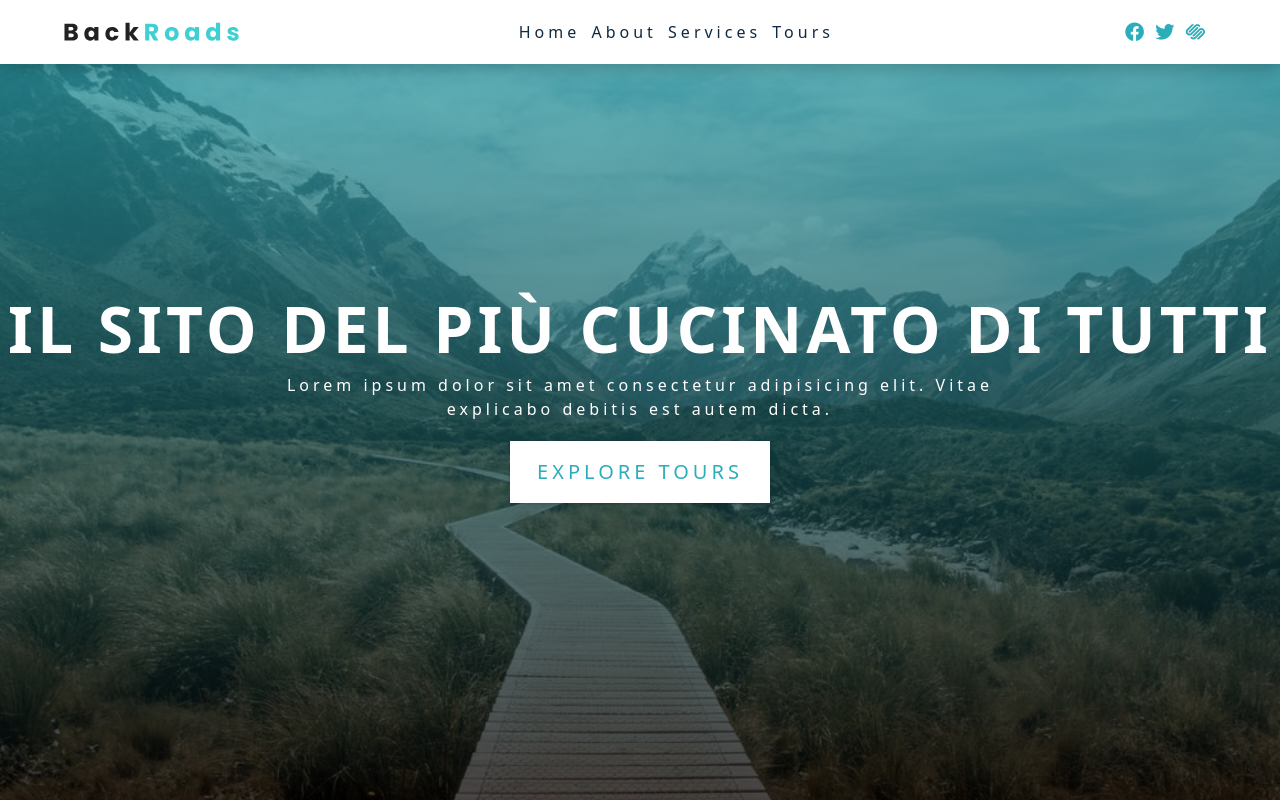
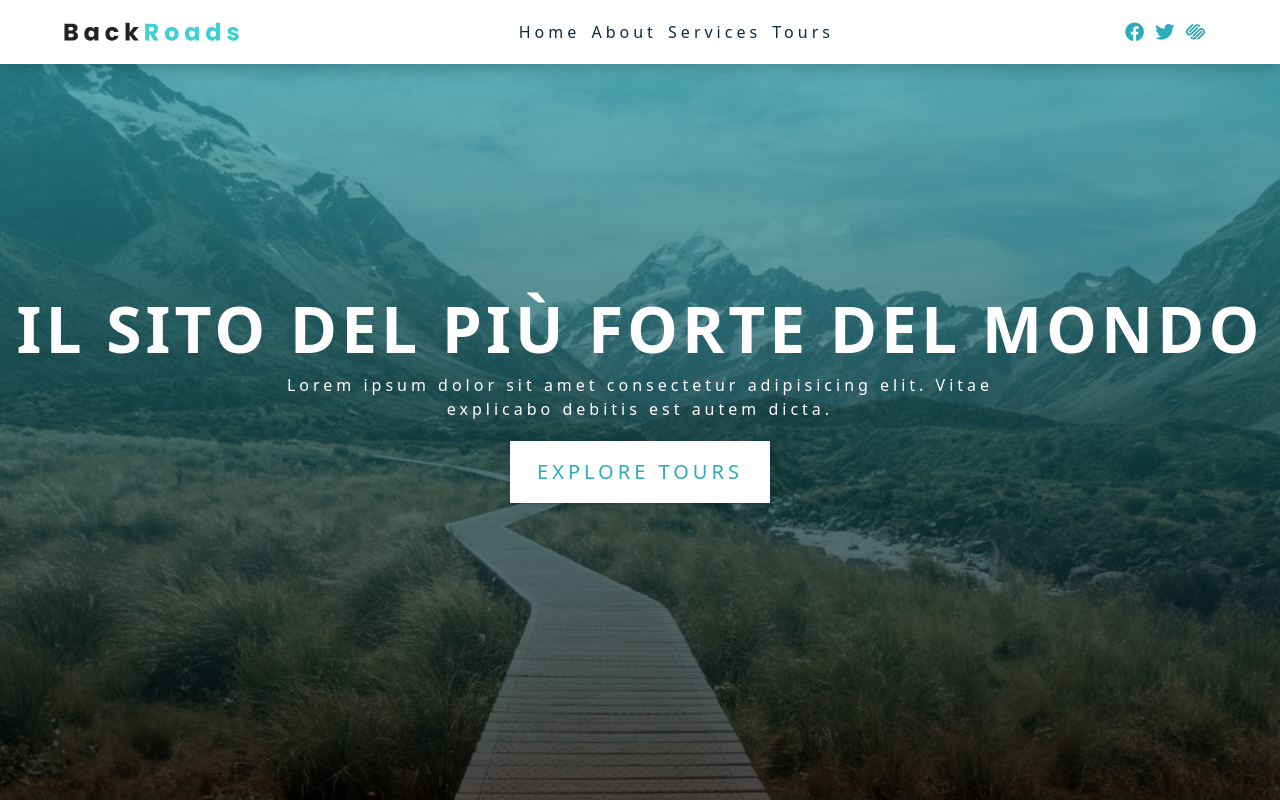
Before and after one commit to blackmamba17/backroads-app, a React (Vite) app: page / in a window 1280 px wide. Shown: the top 802 px of the page. Built offline with nearby package versions, Linux system fonts and the light colour scheme.

Commit message:
changed the title

```diff
--- a/src/components/Hero.tsx
+++ b/src/components/Hero.tsx
@@ -2,7 +2,7 @@ export function Hero() {
   return (
     <section className="hero" id="home">
       <div className="hero-banner">
-        <h1>il sito del più cucinato di tutti</h1>
+        <h1>il sito del più forte del mondo</h1>
         <p>
           Lorem ipsum dolor sit amet consectetur adipisicing elit. Vitae
           explicabo debitis est autem dicta.
```
Also changed, not shown: 2 other files (tests, documents, lock files or other folders).
